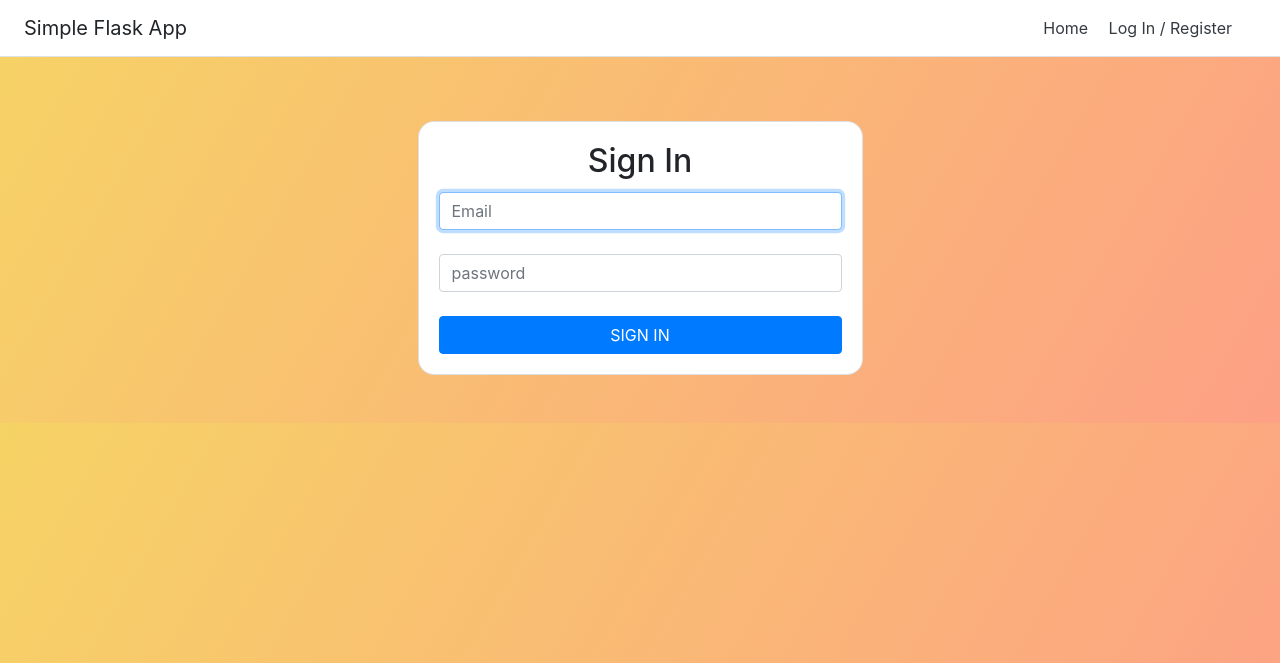
After one commit to muhtarudinsiregar/flask_register_example, a Flask app: page /login in a window 1280 px wide. The commit adds this page. Shown: the top 663 px of the page. Run offline with Flask 2, Linux system fonts and the light colour scheme; some libraries are stand-ins or nearby versions.

Commit message:
#4 web form & cleanup code

```diff
--- a/app/__init__.py
+++ b/app/__init__.py
@@ -1,4 +1,9 @@
 from flask import Flask
+from config import Config
 
 app = Flask(__name__)
+
+# tell flask to read it and apply it
+app.config.from_object(Config)
+
 from app import routes
--- /dev/null
+++ b/app/forms.py
@@ -0,0 +1,11 @@
+from flask_wtf import FlaskForm
+
+from wtforms import StringField, PasswordField, BooleanField, SubmitField
+from wtforms.validators import DataRequired
+
+
+class LoginForm(FlaskForm):
+    username = StringField('Username', validators=[DataRequired()])
+    password = PasswordField('Password', validators=[DataRequired()])
+    remember_me = BooleanField('Remember Me')
+    submit = SubmitField('Sign In')
--- a/app/routes.py
+++ b/app/routes.py
@@ -1,6 +1,21 @@
+from flask import flash, redirect, render_template, url_for
+
+
 from app import app
 
+from app.forms import LoginForm
 
-@app.route('/')
+
+@app.route('/index')
 def index():
-    return "Hello world"
+    return render_template("index.html")
+
+
+@app.route('/login', methods=['GET', 'POST'])
+def login():
+    form = LoginForm()
+    if form.validate_on_submit():
+        flash('Login requested for user {}, remember_me={}'.format(
+            form.username.data, form.remember_me.data))
+        return redirect(url_for("login"))
+    return render_template('login.html', title='Sign In', form=form)
--- a/templates/layout.html
+++ b/app/templates/base.html
@@ -7,7 +7,11 @@
     <link rel="stylesheet" href="https://stackpath.bootstrapcdn.com/bootstrap/4.1.0/css/bootstrap.min.css" integrity="sha384-9gVQ4dYFwwWSjIDZnLEWnxCjeSWFphJiwGPXr1jddIhOegiu1FwO5qRGvFXOdJZ4"
         crossorigin="anonymous">
     <link rel="stylesheet" href="{{ url_for('static', filename='style.css') }}">
-    <title>Simple Flask App | {% block title %}{% endblock %}</title>
+    {% if title %}
+    <title>{{ title }} - microblog</title>
+    {% else %}
+    <title>microblog</title>
+    {% endif %}
 </head>
 
 <body>
@@ -23,10 +27,16 @@
             {% endif %}
         </nav>
     </div>
-    <div class="container">
-        {% block body %}{% endblock %}
-    </div>
-    <footer class="text-center"></footer>
+    {% with messages = get_flashed_messages() %}
+    {% if messages %}
+    <ul>
+        {% for message in messages %}
+        <li>{{ message }}</li>
+        {% endfor %}
+    </ul>
+    {% endif %}
+    {% endwith %}
+    {% block content %}{% endblock %}
 </body>
 
 </html>
--- /dev/null
+++ b/app/templates/login.html
@@ -0,0 +1,39 @@
+{% extends "base.html" %}
+
+{% block content %}
+<div class="container">
+    <div class="row">
+        <div class="col-sm-9 col-md-7 col-lg-5 mx-auto">
+            <div class="card card-signin my-5">
+                <div class="card-body">
+                    <h2 class="card-title text-center">Sign In</h2>
+                    <form class="form" method="POST" novalidate>
+                        {{ form.hidden_tag() }}
+                        <div class="form-label-group">
+                            <input type="email" class="form-control" name="email" id="email" aria-describedby="email"
+                                placeholder="Email" required autofocus>
+                            {% for error in form.username.errors %}
+                            <div class="alert alert-danger mt-2">
+                                [{{ error }}]
+                            </div>
+                            {% endfor %}
+                        </div>
+                        <div class="form-label-group mt-4">
+                            <input type="password" class="form-control" name="password" id="password" aria-describedby="password"
+                                placeholder="password" required autofocus>
+
+                            {% for error in form.password.errors %}
+                            <div class="alert alert-danger mt-2">
+                                [{{ error }}]
+                            </div>
+                            {% endfor %}
+                        </div>
+
+                        {{ form.submit(class="btn btn-primary btn-block text-uppercase mt-4") }}
+                    </form>
+                </div>
+            </div>
+        </div>
+    </div>
+</div>
+{% endblock %}
--- /dev/null
+++ b/config.py
@@ -0,0 +1,5 @@
+import os
+
+
+class Config(object):
+    SECRET_KEY = os.environ.get('SECRET_KEY') or 'you-will-never-guess'
--- a/static/style.css
+++ b/static/style.css
@@ -2,6 +2,7 @@ body {
     background-image: linear-gradient(120deg, #f6d365 0%, #fda085 100%);
 }
 
+.alert-danger-alt { border-color: #B63E5A;background: #E26868;color: #fff; }
 h1 {
     margin: 1em 0
 }
```
Also changed, not shown: app/templates/layout.html (added, +19 -0 lines), app/templates/index.html (renamed from templates/index.html), app/templates/register.html (renamed from templates/register.html).
